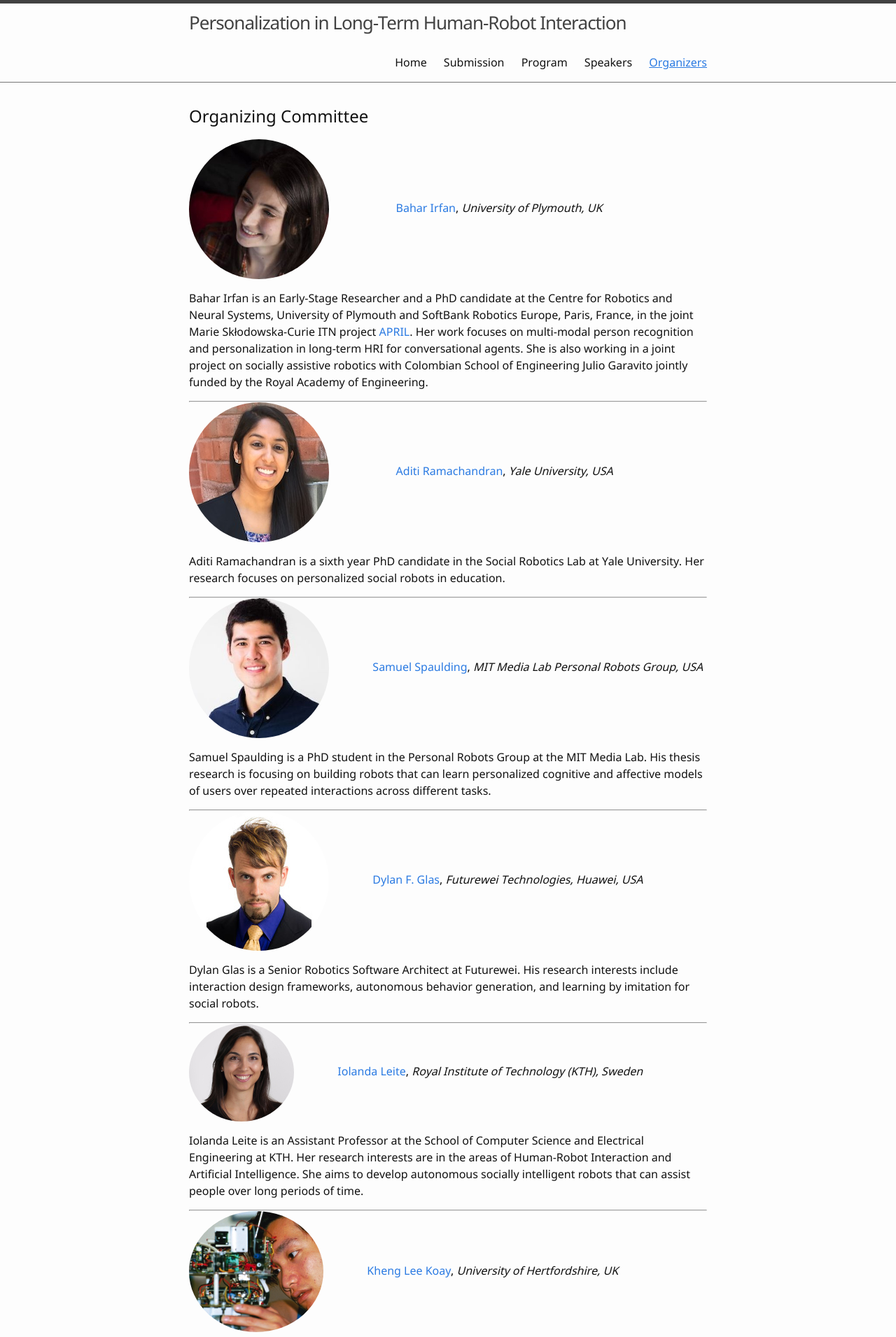
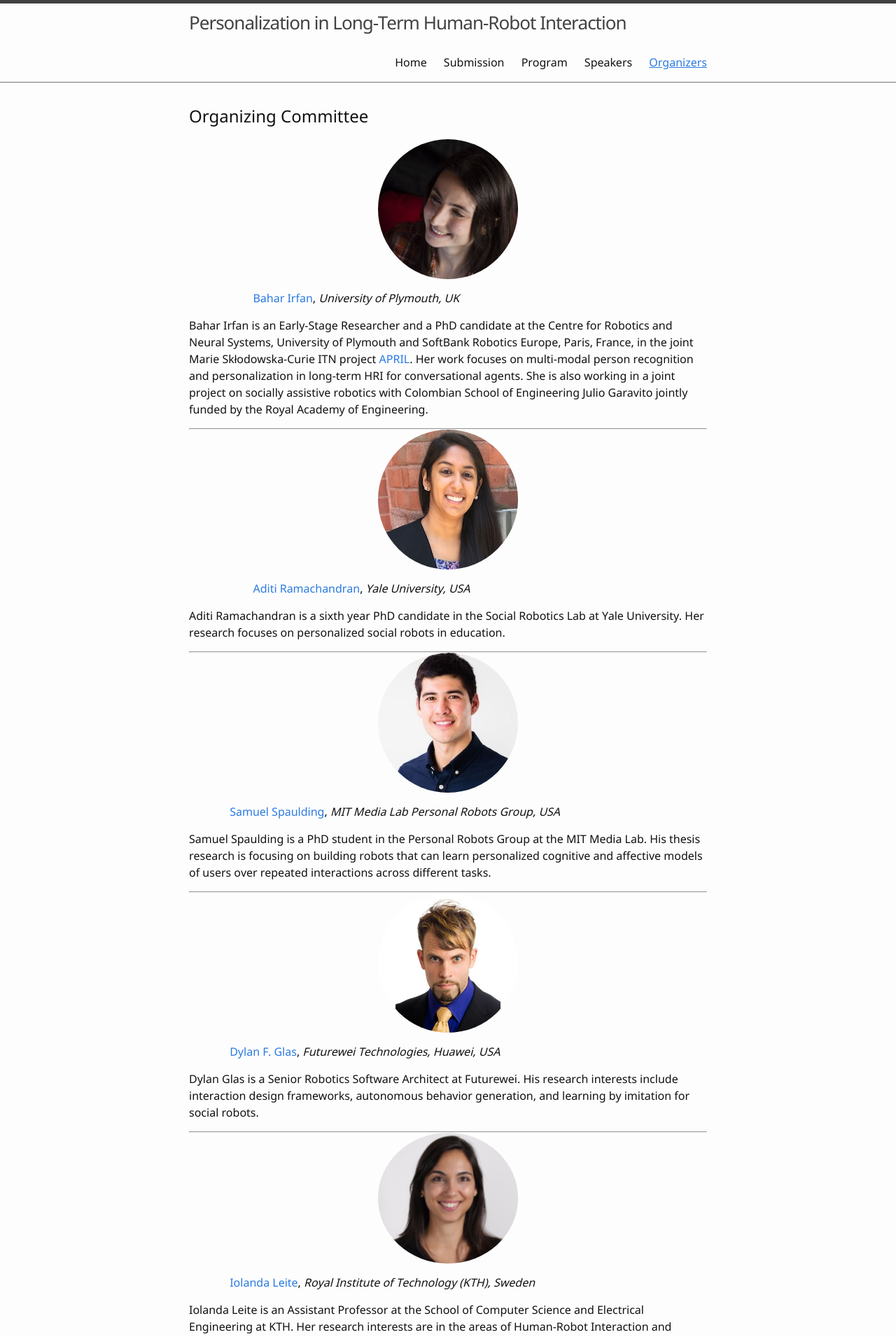
Before and after one commit to mcstaffa81/leap_hri_2023.io, a Jekyll site: the page built from 3-organizers.md, in a window 1280 px wide. Shown: the top 1911 px of the page at 70% size. Built offline with Jekyll 4.4.1, drawn with Linux system fonts in a browser that asks for light colours.

Commit message:
image size corrections

```diff
--- a/3-organizers.md
+++ b/3-organizers.md
@@ -8,42 +8,42 @@ nav: true
 <div class="id-pics" markdown="1">
 
 
-![alt text](/images/bahar-irfan.jpg?cropZoom=200,200 "Bahar Irfan") &nbsp;&nbsp;&nbsp;&nbsp;&nbsp;&nbsp;&nbsp;&nbsp;&nbsp;&nbsp;&nbsp;&nbsp;&nbsp;&nbsp;&nbsp;&nbsp;&nbsp;&nbsp;&nbsp;&nbsp;&nbsp;&nbsp;[Bahar Irfan](https://www.baharirfan.com/), *University of Plymouth, UK*
+{% include figure.html img="bahar-irfan.jpg" alt="Bahar Irfan" width="200px" height="200px" %} &nbsp;&nbsp;&nbsp;&nbsp;&nbsp;&nbsp;&nbsp;&nbsp;&nbsp;&nbsp;&nbsp;&nbsp;&nbsp;&nbsp;&nbsp;&nbsp;&nbsp;&nbsp;&nbsp;&nbsp;&nbsp;&nbsp;[Bahar Irfan](https://www.baharirfan.com/), *University of Plymouth, UK*
 
 Bahar Irfan is an Early-Stage Researcher and a PhD candidate at the Centre for Robotics and Neural Systems, University of Plymouth and SoftBank Robotics Europe, Paris, France, in the joint Marie Skłodowska-Curie ITN project [APRIL](https://www.fose1.plymouth.ac.uk/socem/crns/april/). Her work focuses on multi-modal person recognition and personalization in long-term HRI for conversational agents. She is also working in a joint project on socially assistive robotics with Colombian School of Engineering Julio Garavito jointly funded by the Royal Academy of Engineering.
 
 ---
 
 
-![alt text](/images/aditi-ramachandran.png?cropZoom=200,200 "Aditi Ramachandran") &nbsp;&nbsp;&nbsp;&nbsp;&nbsp;&nbsp;&nbsp;&nbsp;&nbsp;&nbsp;&nbsp;&nbsp;&nbsp;&nbsp;&nbsp;&nbsp;&nbsp;&nbsp;&nbsp;&nbsp;&nbsp;&nbsp;[Aditi Ramachandran](http://www.aditiramachandran.com/), *Yale University, USA*
+{% include figure.html img="aditi-ramachandran.png" alt="Aditi Ramachandran" width="200px" height="200px" %} &nbsp;&nbsp;&nbsp;&nbsp;&nbsp;&nbsp;&nbsp;&nbsp;&nbsp;&nbsp;&nbsp;&nbsp;&nbsp;&nbsp;&nbsp;&nbsp;&nbsp;&nbsp;&nbsp;&nbsp;&nbsp;&nbsp;[Aditi Ramachandran](http://www.aditiramachandran.com/), *Yale University, USA*
 
 Aditi Ramachandran is a sixth year PhD candidate in the Social Robotics Lab at Yale University. Her research focuses on personalized social robots in education.
 
 ---
 
 
-![alt text](/images/sam-spaulding.jpeg?cropZoom=200,200 "Samuel Spaulding") &nbsp;&nbsp;&nbsp;&nbsp;&nbsp;&nbsp;&nbsp;&nbsp;&nbsp;&nbsp;&nbsp;&nbsp;&nbsp;&nbsp;[Samuel Spaulding](http://www.samspaulding.com/), *MIT Media Lab Personal Robots Group, USA*
+{% include figure.html img="sam-spaulding.jpeg" alt="Samuel Spaulding" width="200px" height="200px" %} &nbsp;&nbsp;&nbsp;&nbsp;&nbsp;&nbsp;&nbsp;&nbsp;&nbsp;&nbsp;&nbsp;&nbsp;&nbsp;&nbsp;[Samuel Spaulding](http://www.samspaulding.com/), *MIT Media Lab Personal Robots Group, USA*
 
 Samuel Spaulding is a PhD student in the Personal Robots Group at the MIT Media Lab. His thesis research is focusing on building robots that can learn personalized cognitive and affective models of users over repeated interactions across different tasks.
 
 ---
 
 
-![alt text](/images/dylan-glas.jpg?cropZoom=200,200 "Dylan F. Glas") &nbsp;&nbsp;&nbsp;&nbsp;&nbsp;&nbsp;&nbsp;&nbsp;&nbsp;&nbsp;&nbsp;&nbsp;&nbsp;&nbsp;[Dylan F. Glas](http://www.dylanglas.com), *Futurewei Technologies, Huawei, USA*
+{% include figure.html img="dylan-glas.jpg" alt="Dylan F. Glas" width="200px" height="200px" %} &nbsp;&nbsp;&nbsp;&nbsp;&nbsp;&nbsp;&nbsp;&nbsp;&nbsp;&nbsp;&nbsp;&nbsp;&nbsp;&nbsp;[Dylan F. Glas](http://www.dylanglas.com), *Futurewei Technologies, Huawei, USA*
 
 Dylan Glas is a Senior Robotics Software Architect at Futurewei. His research interests include interaction design frameworks, autonomous behavior generation, and learning by imitation for social robots.
 
 ---
 
 
-![alt text](/images/iolanda-leite.jpg?cropZoom=200,200 "Iolanda Leite") &nbsp;&nbsp;&nbsp;&nbsp;&nbsp;&nbsp;&nbsp;&nbsp;&nbsp;&nbsp;&nbsp;&nbsp;&nbsp;&nbsp;[Iolanda Leite](https://iolandaleite.com/), *Royal Institute of Technology (KTH), Sweden*
+{% include figure.html img="iolanda-leite.jpg" alt="Iolanda Leite" width="200px" height="200px" %} &nbsp;&nbsp;&nbsp;&nbsp;&nbsp;&nbsp;&nbsp;&nbsp;&nbsp;&nbsp;&nbsp;&nbsp;&nbsp;&nbsp;[Iolanda Leite](https://iolandaleite.com/), *Royal Institute of Technology (KTH), Sweden*
 
 Iolanda Leite is an Assistant Professor at the School of Computer Science and Electrical Engineering at KTH. Her research interests are in the areas of Human-Robot Interaction and Artificial Intelligence. She aims to develop autonomous socially intelligent robots that can assist people over long periods of time.
 
 ---
 
 
-![alt text](/images/kheng-lee-koay.png "Kheng Lee Koay") &nbsp;&nbsp;&nbsp;&nbsp;&nbsp;&nbsp;&nbsp;&nbsp;&nbsp;&nbsp;&nbsp;&nbsp;&nbsp;&nbsp;[Kheng Lee Koay](http://homepages.herts.ac.uk/~comrklk/), *University of Hertfordshire, UK*
+{% include figure.html img="kheng-lee-koay.png" alt="Kheng Lee Koay" width="200px" height="200px" %} &nbsp;&nbsp;&nbsp;&nbsp;&nbsp;&nbsp;&nbsp;&nbsp;&nbsp;&nbsp;&nbsp;&nbsp;&nbsp;&nbsp;[Kheng Lee Koay](http://homepages.herts.ac.uk/~comrklk/), *University of Hertfordshire, UK*
 
 Kheng Lee Koay joined the University of Hertfordshire as a Senior Research Fellow with the Adaptive Systems Research Group in 2003, and has been a Senior Lecturer since 2016. His research expertise includes Mobile Robotics, Robotic Home Companions, Human-Robot Interaction and Human-Robot Proxemics. In particular, his research focuses on human centred socially acceptable human-robot interactions, and experimental design and evaluation methodologies. He has successfully conducted a large number of short-term and long-term HRI experimental user studies in the area of robotic home companions, which are designed to interact with and operate safely in domestic environments.
 
```
